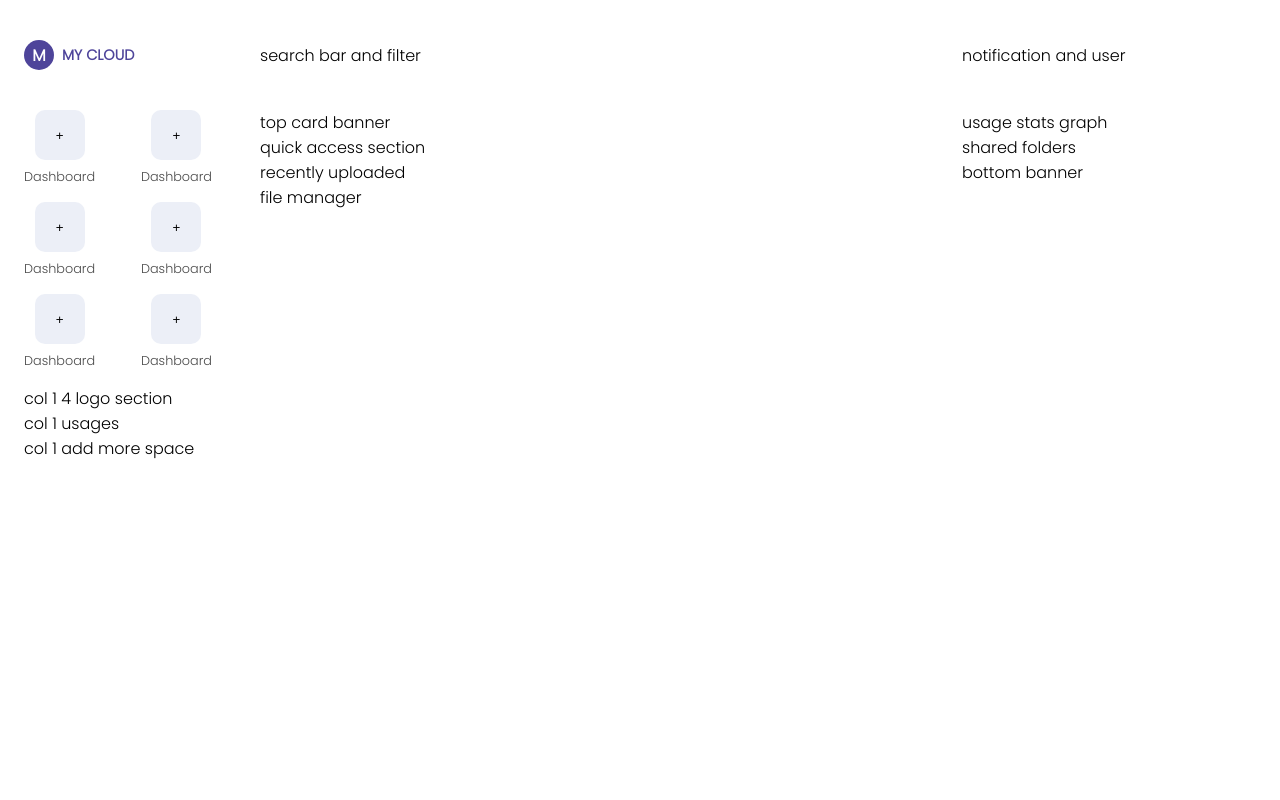
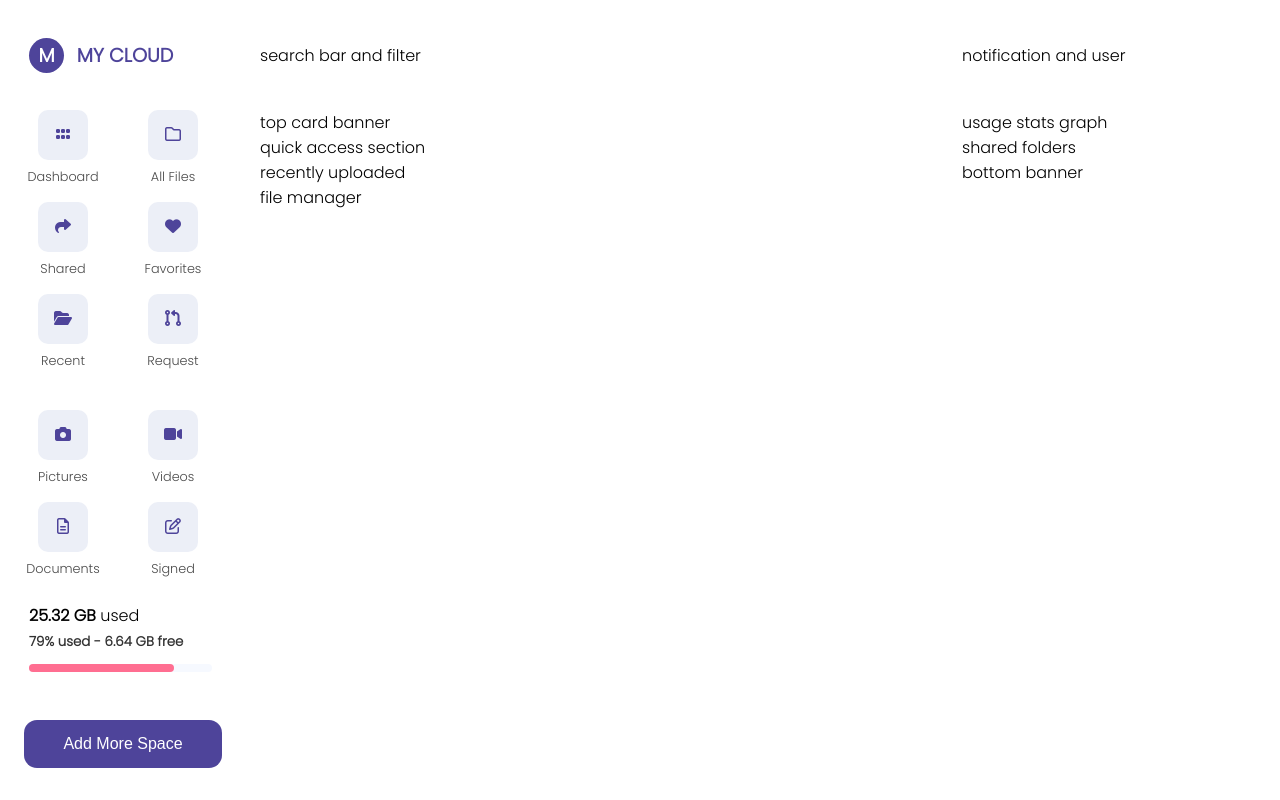
Before and after one commit to atik65/EF-task-2, a website built with Vite: page src/index.html in a window 1280 px wide. Built offline with nearby package versions, Linux system fonts and the light colour scheme.

Commit message:
feat: left sidebar done

```diff
--- a/src/index.html
+++ b/src/index.html
@@ -64,55 +64,105 @@
         </div>
       </div>
 
+      <!-- all buttons and bottom part in one container -->
+
+      <div class="content">
+        <!-- all buttons part -->
+        <div>
           <div class="six-button">
             <div class="buttonContainer">
-          <div class="single-button-container">
+              <div class="single-button-container ">
 
-            <button> + </button>
+                <button>
+                  <i class="fa-solid fa-grip"></i>
+                </button>
 
 
                 <p>Dashboard</p>
               </div>
               <div class="single-button-container">
-            <button> + </button>
-            <p>Dashboard</p>
+                <button> <i class="fa-regular fa-folder"></i> </button>
+                <p>All Files</p>
               </div>
             </div>
 
             <div class="buttonContainer">
               <div class="single-button-container">
 
-            <button> + </button>
+                <button><i class="fa-solid fa-share"></i></button>
 
 
-            <p>Dashboard</p>
+                <p>Shared</p>
               </div>
               <div class="single-button-container">
-            <button> + </button>
-            <p>Dashboard</p>
+                <button> <i class="fa-solid fa-heart"></i></button>
+                <p>Favorites</p>
               </div>
             </div>
 
             <div class="buttonContainer">
               <div class="single-button-container">
 
-            <button> + </button>
+                <button> <i class="fa-solid fa-folder-open"></i></button>
 
 
-            <p>Dashboard</p>
+                <p>Recent</p>
               </div>
               <div class="single-button-container">
-            <button> + </button>
-            <p>Dashboard</p>
+                <button> <i class="fa-solid fa-code-pull-request"></i></button>
+                <p>Request</p>
               </div>
             </div>
           </div>
 
 
 
-      <div>col 1 4 logo section</div>
-      <div>col 1 usages</div>
-      <div>col 1 add more space</div>
+          <div class="four-button">
+            <div class="buttonContainer">
+              <div class="single-button-container">
+
+                <button><i class="fa-solid fa-camera"></i></button>
+
+
+                <p>Pictures</p>
+              </div>
+              <div class="single-button-container">
+                <button> <i class="fa-solid fa-video"></i> </button>
+                <p>Videos</p>
+              </div>
+            </div>
+
+            <div class="buttonContainer">
+              <div class="single-button-container">
+
+                <button><i class="fa-regular fa-file-lines"></i></button>
+
+
+                <p>Documents</p>
+              </div>
+              <div class="single-button-container">
+                <button> <i class="fa-regular fa-pen-to-square"></i></button>
+                <p>Signed</p>
+              </div>
+            </div>
+          </div>
+        </div>
+
+        <!-- bottom part -->
+        <div>
+          <div class="bottom-stat">
+            <p> <span>25.32 GB</span> used </p>
+            <small> 79% used - 6.64 GB free </small>
+
+            <div class="progress-bar"> </div>
+          </div>
+          <div class="bottom-button">
+            <button>Add More Space</button>
+          </div>
+        </div>
+      </div>
+
+
     </div>
 
     <!-- col 2 -->
@@ -149,6 +199,7 @@
 
 
   <script type="module" src="./js/main.js"></script>
+  <script type="module" src="./js/injectImage.js">  </script>
 </body>
 
 </html>
--- a/src/styles/style.scss
+++ b/src/styles/style.scss
@@ -31,7 +31,7 @@ body {
     grid-template-columns: 220px 7fr 3fr;
   }
   @media screen and (min-width: $breakpoint-2xLarge) {
-    grid-template-columns: 250px 7fr 3fr;
+    grid-template-columns: 220px 7fr 3fr;
   }
 
   .left-col {
@@ -49,6 +49,7 @@ body {
 
       @media screen and (min-width: $breakpoint-large) {
         justify-content: flex-start;
+        padding-left: 5px;
       }
 
       .logo-text {
@@ -59,49 +60,33 @@ body {
         color: #fff;
         font-weight: 600;
         cursor: pointer;
-
-        @media screen and (min-width: $breakpoint-large) {
-          font-size: 1rem;
-          height: 30px;
-          width: 30px;
-        }
-
-        @media screen and (min-width: $breakpoint-2xLarge) {
-          font-size: 1.2rem;
-          height: 35px;
-          width: 35px;
-        }
+        font-size: 1.2rem;
+        height: 35px;
+        width: 35px;
       }
 
       .info-text {
         padding-left: 2rem;
         cursor: pointer;
-
-        @media screen and (min-width: $breakpoint-large) {
-          padding-left: 0.5rem;
-        }
-
-        @media screen and (min-width: $breakpoint-2xLarge) {
-          padding-left: 1.5rem;
-        }
+        padding-left: 0.8rem;
 
         h4 {
           color: #4e449a;
-
+          font-size: 1.2rem;
           font-weight: 800;
-
-          @media screen and (min-width: $breakpoint-large) {
-            font-size: 0.9rem;
-          }
-
-          @media screen and (min-width: $breakpoint-2xLarge) {
-            font-size: 1.2rem;
-          }
         }
       }
     }
 
-    .six-button {
+    .content {
+      min-height: calc(100vh - 110px);
+      display: flex;
+      flex-direction: column;
+      justify-content: space-between;
+    }
+
+    .six-button,
+    .four-button {
       @media screen and (min-width: $breakpoint-large) {
         padding-right: 2rem;
       }
@@ -112,14 +97,15 @@ body {
       .buttonContainer {
         display: flex;
         justify-content: space-between;
-        margin-bottom: 1rem;
+        margin-bottom: 0.5rem;
+        gap: 2rem;
       }
 
       .single-button-container {
-        display: flex;
-        flex-direction: column;
-        align-items: center;
-
+        display: grid;
+        place-items: center;
+        margin-bottom: 0.5rem;
+        width: 100%;
         cursor: pointer;
 
         button {
@@ -130,12 +116,109 @@ body {
           border-radius: 10px;
           margin-bottom: 0.5rem;
           cursor: pointer;
+          position: relative;
+          transition: all 0.1s;
+          color: #4e449a;
+          font-size: 1rem;
+
+          &::before {
+            content: "";
+            position: absolute;
+            top: 0;
+            right: 0;
+            border-radius: 0 10px 0 30px;
+            background-color: #84e8f4;
+            height: 0;
+            width: 0;
+            transition: all 0.1s;
+          }
         }
         p {
           color: rgb(74, 74, 74);
           font-size: 0.8rem;
           font-weight: 500;
         }
+
+        &:hover {
+          button {
+            background-color: #4e449a;
+            transition: all 0.1s;
+            color: #fff;
+          }
+
+          button::before {
+            height: 25px;
+            width: 25px;
+            transition: all 0.1s;
+          }
+          p {
+            font-weight: bold;
+            transition: all 0.1s;
+          }
+        }
+      }
+    }
+
+    .four-button {
+      margin-top: 2rem;
+    }
+
+    .bottom-stat {
+      margin-bottom: 3rem;
+      padding-left: 5px;
+
+      @media screen and (min-width: $breakpoint-large) {
+        padding-right: 2rem;
+      }
+      @media screen and (min-width: $breakpoint-xLarge) {
+        padding-right: 2rem;
+      }
+
+      p {
+        font-size: 1rem;
+
+        span {
+          font-weight: bold;
+        }
+      }
+
+      small {
+        font-weight: bold;
+        opacity: 0.8;
+      }
+
+      .progress-bar {
+        margin-top: 0.7rem;
+        width: 100%;
+        background-color: #f6f9ff;
+        height: 8px;
+        border-radius: 6px;
+        position: relative;
+
+        &::after {
+          content: "";
+          position: absolute;
+          top: 0;
+          left: 0;
+          height: 8px;
+          border-radius: 6px;
+          background-color: #ff6e91;
+          width: 79%;
+        }
+      }
+    }
+
+    .bottom-button {
+      button {
+        background-color: #4e449a;
+        color: #fff;
+        border: none;
+        width: 90%;
+        height: 48px;
+        border-radius: 13px;
+        margin-bottom: 2rem;
+        cursor: pointer;
+        font-size: 1rem;
       }
     }
   }
```
Also changed, not shown: src/js/injectImage.js (added). Lines whose indentation alone changed are shown as unchanged.
